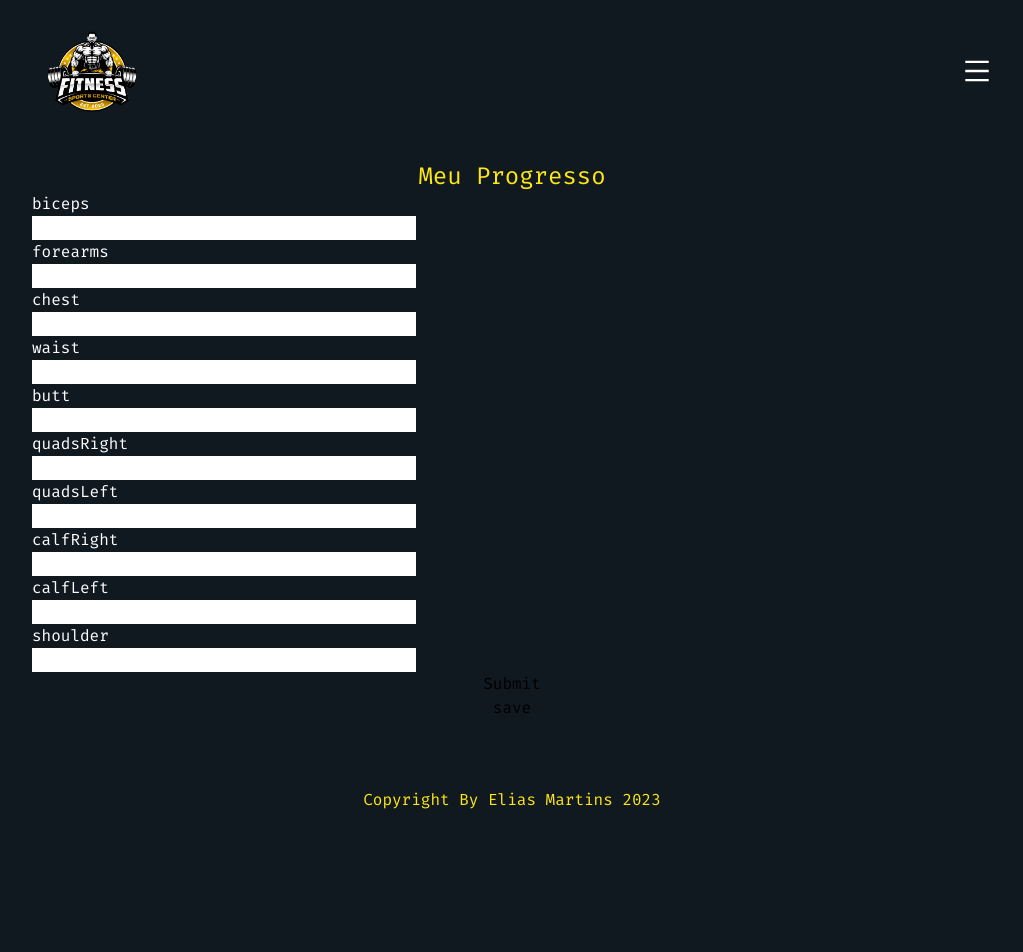
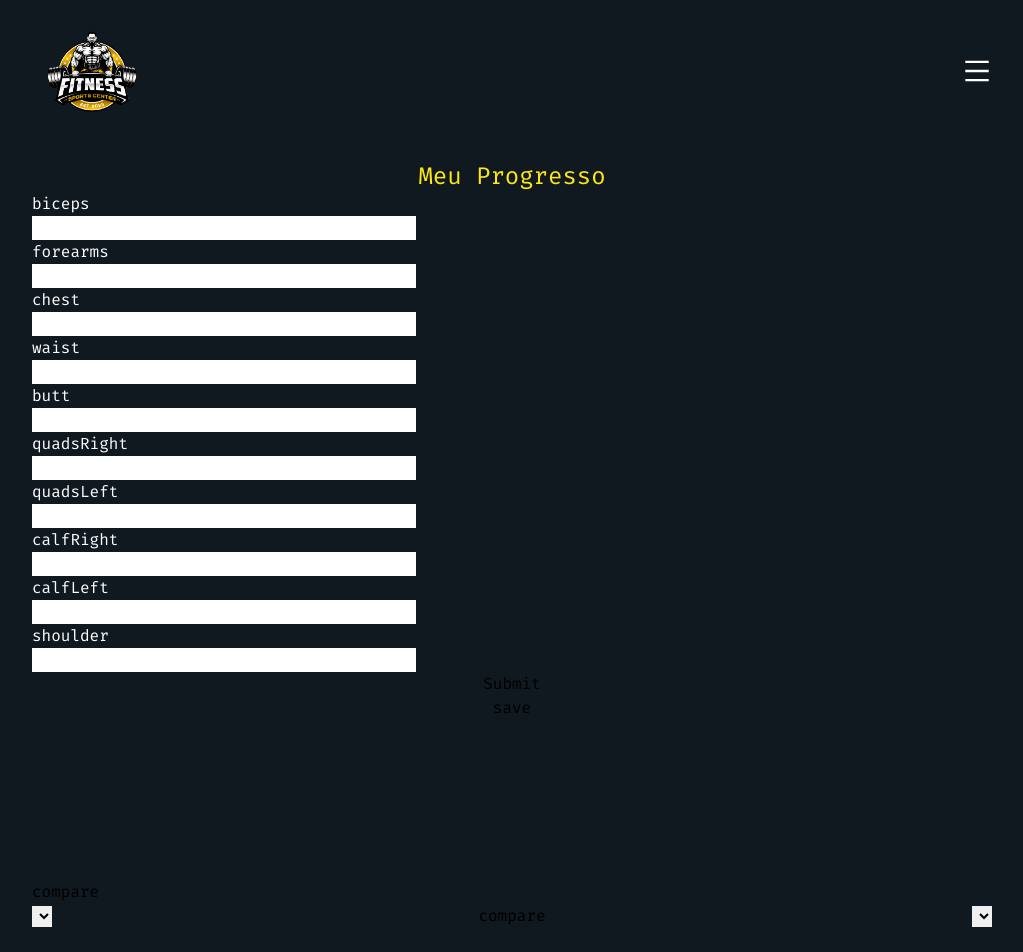
Before and after one commit to EliasMartinzs/web-app-exercise, a Next.js app: page /progresso in a window 1280 px wide. Shown: the top 952 px of the page, without its empty margins (128-1151 px from the left). Before the commit the page ends 880 px from the top, so only its background shows below. Built offline with nearby package versions, Linux system fonts and the light colour scheme.

Commit message:
pc > not

```diff
--- a/app/progresso/page.jsx
+++ b/app/progresso/page.jsx
@@ -5,20 +5,40 @@ import { useState } from 'react';
 import { userTypes } from '@/constants';
 import { useDispatch, useSelector } from 'react-redux';
 import { setSavedProgress } from '../redux/features/user-slice';
-import { selectProgress } from '../redux/features/user-selector';
+import CompareProgress from '@/components/CompareProgress';
 
 export default function Progresso() {
   const [dataUser, setDataUser] = useState([]);
   const dispatch = useDispatch();
-  const { values } = dataUser;
 
   class User {
     constructor(values) {
       this.values = values;
     }
   }
-  console.log(dataUser);
-  const saveProgress = () => dispatch(setSavedProgress(values));
+
+  const saveProgress = () => dispatch(setSavedProgress(dataUser.values));
+
+  function getHours() {
+    const d = new Date();
+    const hours = d.getHours();
+    const minutes = d.getMinutes();
+
+    if (minutes < 9) {
+      return `${hours}:0${minutes}`;
+    }
+
+    return `${hours}:${minutes}`;
+  }
+
+  function getDate() {
+    const d = new Date();
+    const year = d.getFullYear();
+    const month = d.getMonth();
+    const day = d.getDay();
+
+    return `${day}-${month}-${year}`;
+  }
 
   function generateId() {
     const timestamp = new Date().getTime();
@@ -30,6 +50,8 @@ export default function Progresso() {
   const formik = useFormik({
     initialValues: {
       id: generateId(),
+      date: getDate(),
+      time: getHours(),
       biceps: '',
       forearms: '',
       chest: '',
@@ -42,8 +64,7 @@ export default function Progresso() {
       shoulder: '',
     },
     onSubmit: values => {
-      const newUser = new User(values);
-      setDataUser(newUser);
+      setDataUser(new User(values));
     },
   });
 
@@ -75,6 +96,7 @@ export default function Progresso() {
           </button>
         </form>
       </div>
+      <CompareProgress />
     </div>
   );
 }
--- a/app/redux/features/user-selector.js
+++ b/app/redux/features/user-selector.js
@@ -1,4 +1,4 @@
 export const selectCurrentUser = state => state.user.fisrtName;
 export const selectMuscle = state => state.user.preferMuscle;
 export const selectFavorites = state => state.user.muscleFavorites;
-export const selectProgress = state => state.user.savedProgress;
+export const selectProgress = state => state.user.save;
--- a/app/redux/features/user-slice.js
+++ b/app/redux/features/user-slice.js
@@ -1,3 +1,4 @@
+'use client';
 import { createSlice } from '@reduxjs/toolkit';
 
 const addToFavorite = (state, productToAdd) => {
@@ -22,11 +23,23 @@ const removeToFavories = (state, removeToAdd) => {
   }
 };
 
+const addProgress = (state, progress) => {
+  const existingProgress = Array.isArray(state)
+    ? state.find(item => item.id === progress.id)
+    : null;
+
+  if (existingProgress) {
+    return state.map(item => (item.id === progress.id ? { ...item } : item));
+  }
+
+  return [...state, { ...progress }];
+};
+
 const initialState = {
   fisrtName: '',
   preferMuscle: '',
   muscleFavorites: [],
-  savedProgress: [],
+  save: [],
 };
 
 export const userSlice = createSlice({
@@ -46,13 +59,10 @@ export const userSlice = createSlice({
       );
     },
     setRemoveFromFavorites(state, action) {
-      state.muscleFavorites = removeToFavories(
-        state.muscleFavorites,
-        action.payload
-      );
+      state.save = removeToFavories(state.save, action.payload);
     },
     setSavedProgress(state, action) {
-      state.savedProgress = action.payload;
+      state.save = addProgress(state.save, action.payload);
     },
   },
 });
--- /dev/null
+++ b/components/CompareProgress.jsx
@@ -0,0 +1,31 @@
+'use client';
+
+import { selectProgress } from '@/app/redux/features/user-selector';
+import { useState } from 'react';
+import { useSelector } from 'react-redux';
+
+export default function CompareProgress() {
+  const progress = useSelector(selectProgress);
+  const [item1, setItem1] = useState([]);
+  const [item2, setItem2] = useState([]);
+
+  const test = (item1, item2) =>
+    console.log(`item1 ${item1}--------------------item2${item2}`);
+
+  return (
+    <div className="pt-40 text-black">
+      <h3>compare</h3>
+      <div className="flex-between gap-x-28">
+        <select onChange={e => setItem1(e.target.value)}>
+          {progress &&
+            progress.map(prog => <option value={prog.id}>{prog.date}</option>)}
+        </select>
+        <button onClick={test(item1, item2)}>compare</button>
+        <select onChange={e => setItem2(e.target.value)}>
+          {progress &&
+            progress.map(prog => <option value={prog.id}>{prog.date}</option>)}
+        </select>
+      </div>
+    </div>
+  );
+}
```
